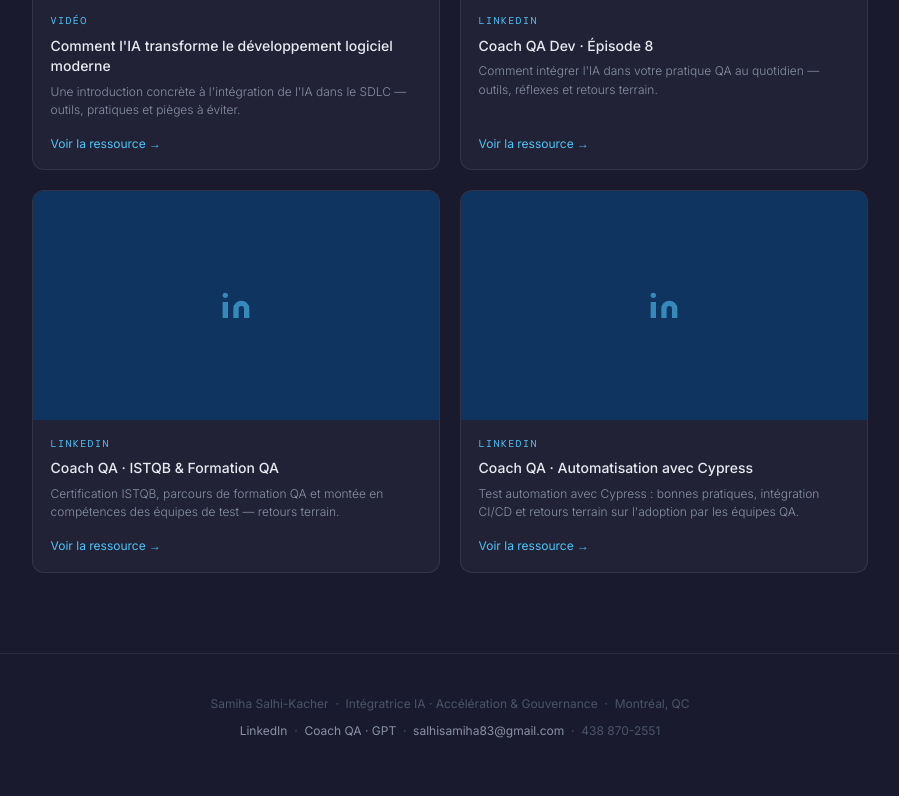
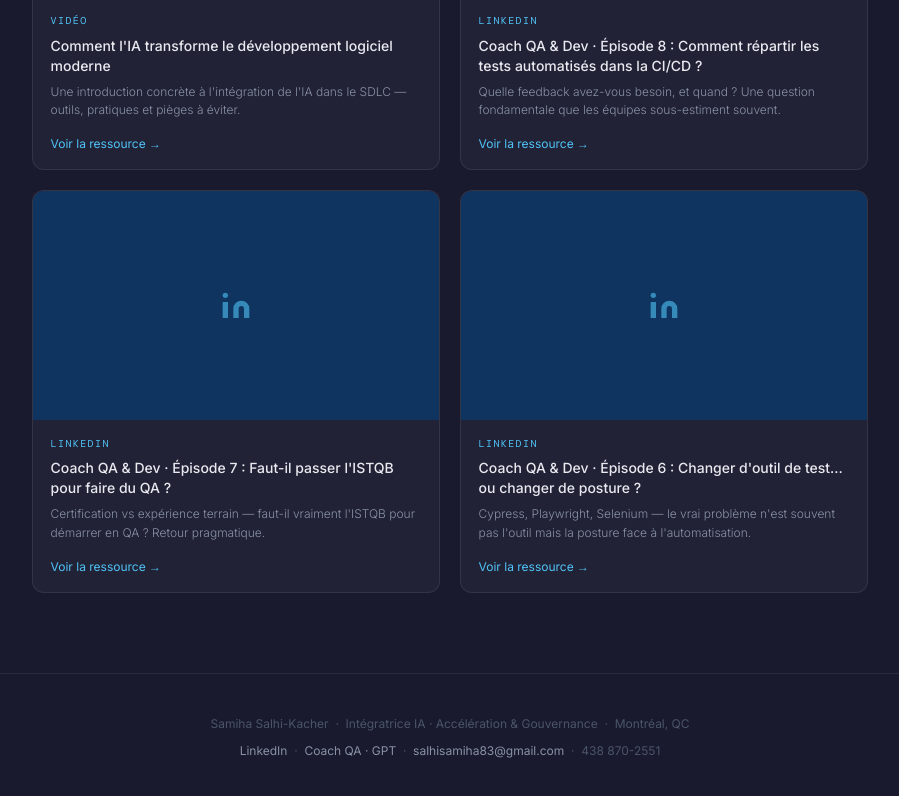
Before and after one commit to SalhiSamiha/IA_Diagnostic, a website: page public/index.html in a window 1280 px wide. Shown: the part 3704-4500 px from the top of the page, without its empty margins (190-1089 px from the left). Drawn offline with nearby package versions, Linux system fonts and the light colour scheme.

Commit message:
Ressources : titres exacts episodes 6, 7, 8 Coach QA & Dev

```diff
--- a/public/index.html
+++ b/public/index.html
@@ -2427,20 +2427,20 @@ const RESOURCES = [
   },
   {
     type: 'LinkedIn',
-    title: 'Coach QA Dev · Épisode 8',
-    desc:  'Comment intégrer l\'IA dans votre pratique QA au quotidien — outils, réflexes et retours terrain.',
+    title: 'Coach QA & Dev · Épisode 8 : Comment répartir les tests automatisés dans la CI/CD ?',
+    desc:  'Quelle feedback avez-vous besoin, et quand ? Une question fondamentale que les équipes sous-estiment souvent.',
     url:   'https://www.linkedin.com/posts/samiha-salhi-kacher-173a921a_coach-qa-dev-%C3%A9pisode-8-comment-ugcPost-7354168312177561604-zJbu/',
   },
   {
     type: 'LinkedIn',
-    title: 'Coach QA · ISTQB & Formation QA',
-    desc:  'Certification ISTQB, parcours de formation QA et montée en compétences des équipes de test — retours terrain.',
+    title: 'Coach QA & Dev · Épisode 7 : Faut-il passer l\'ISTQB pour faire du QA ?',
+    desc:  'Certification vs expérience terrain — faut-il vraiment l\'ISTQB pour démarrer en QA ? Retour pragmatique.',
     url:   'https://www.linkedin.com/posts/samiha-salhi-kacher-173a921a_coachqa-istqb-formationqa-ugcPost-7351235352478588928-mJ5U/',
   },
   {
     type: 'LinkedIn',
-    title: 'Coach QA · Automatisation avec Cypress',
-    desc:  'Test automation avec Cypress : bonnes pratiques, intégration CI/CD et retours terrain sur l\'adoption par les équipes QA.',
+    title: 'Coach QA & Dev · Épisode 6 : Changer d\'outil de test… ou changer de posture ?',
+    desc:  'Cypress, Playwright, Selenium — le vrai problème n\'est souvent pas l\'outil mais la posture face à l\'automatisation.',
     url:   'https://www.linkedin.com/posts/samiha-salhi-kacher-173a921a_coachqa-testautomation-cypress-ugcPost-7342034110200131584--5Sx/',
   },
   // ── Ajoutez vos prochaines ressources ici ──────────────────────────
```
